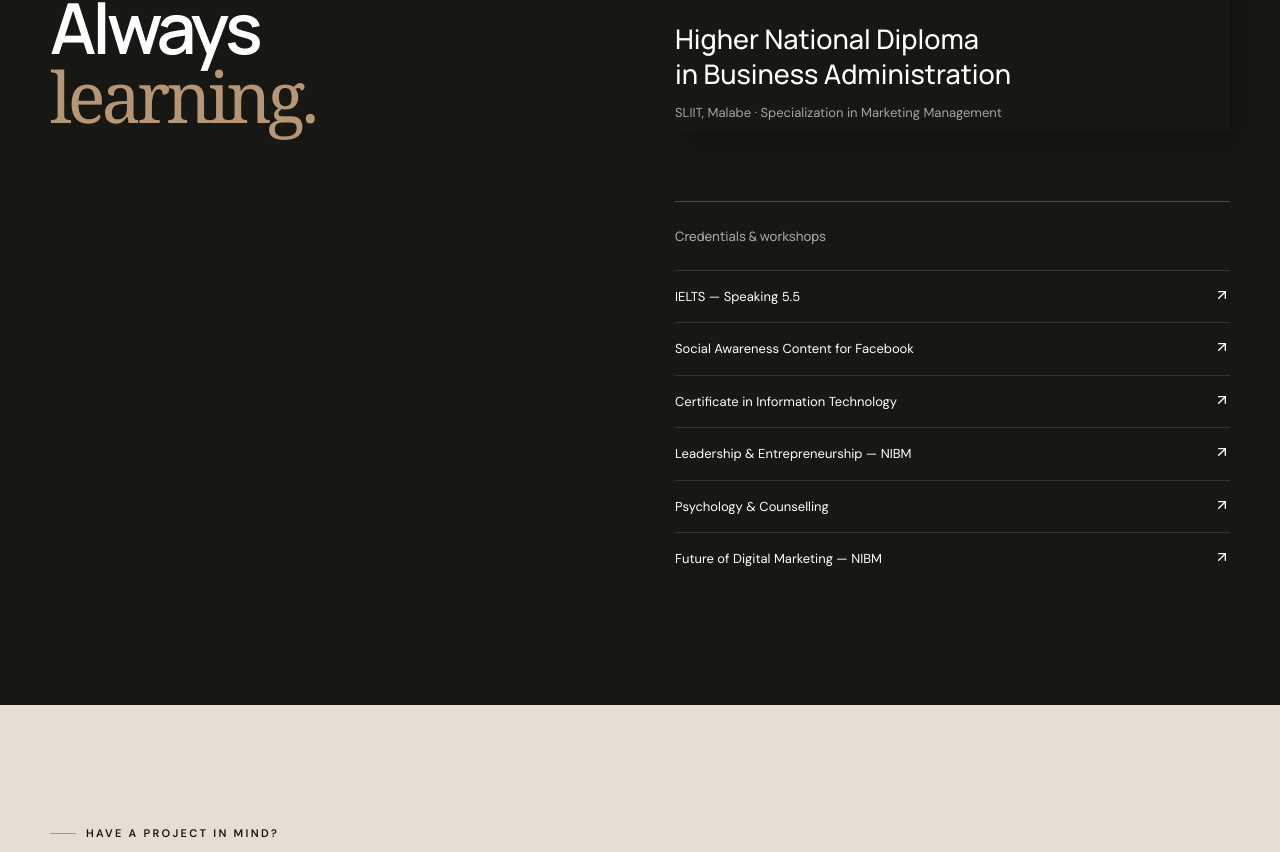
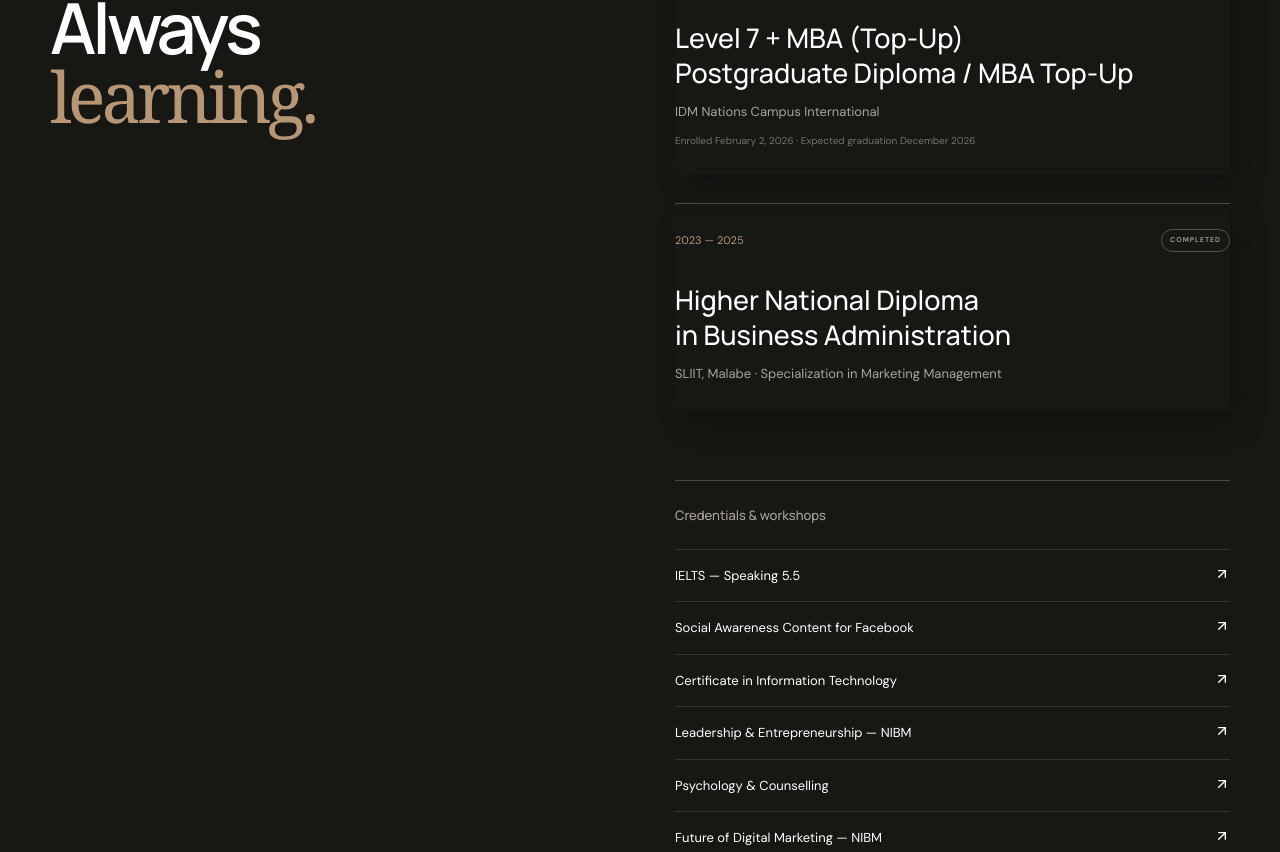
Before and after one commit to thakkifS/sabeers_portfolio, a React (Vite) app: page / in a window 1280 px wide. Shown: the part 4800-5652 px from the top of the page. Built offline with nearby package versions, Linux system fonts and the light colour scheme.

Commit message:
Update education and social profile links

```diff
--- a/src/components/Education.jsx
+++ b/src/components/Education.jsx
@@ -13,14 +13,35 @@
             <span>learning.</span>
           </h2>
         </motion.div>
-        <motion.div className="edu-card" {...reveal}>
+        <motion.div className="education-list" {...reveal}>
+          <article className="edu-card current">
+            <div className="edu-meta">
+              <span>FEB 2026 — DEC 2026</span>
+              <small>IN PROGRESS</small>
+            </div>
+            <h3>
+              Level 7 + MBA (Top-Up)
+              <br />
+              Postgraduate Diploma / MBA Top-Up
+            </h3>
+            <p>IDM Nations Campus International</p>
+            <p className="edu-dates">
+              Enrolled February 2, 2026 · Expected graduation December 2026
+            </p>
+          </article>
+
+          <article className="edu-card">
+            <div className="edu-meta">
               <span>2023 — 2025</span>
+              <small>COMPLETED</small>
+            </div>
             <h3>
               Higher National Diploma
               <br />
               in Business Administration
             </h3>
             <p>SLIIT, Malabe · Specialization in Marketing Management</p>
+          </article>
         </motion.div>
         <motion.div className="certs" {...reveal}>
           <h3>Credentials & workshops</h3>
--- a/src/components/Footer.jsx
+++ b/src/components/Footer.jsx
@@ -37,7 +37,11 @@
               Location<small>Al Karama, Dubai, UAE</small>
             </span>
           </div>
-          <a href="#">
+          <a
+            href="https://www.linkedin.com/in/sabeer-ul-hasan-549299325/"
+            target="_blank"
+            rel="noreferrer"
+          >
             <ArrowUpRight />
             <span>
               LinkedIn<small>Connect with me</small>
--- a/src/components/SocialMediaRail.jsx
+++ b/src/components/SocialMediaRail.jsx
@@ -30,9 +30,18 @@
 }
 
 const socialLinks = [
-  { label: "LinkedIn", href: "https://www.linkedin.com" },
-  { label: "Instagram", href: "https://www.instagram.com" },
-  { label: "Facebook", href: "https://www.facebook.com" },
+  {
+    label: "LinkedIn",
+    href: "https://www.linkedin.com/in/sabeer-ul-hasan-549299325/",
+  },
+  {
+    label: "Instagram",
+    href: "https://www.instagram.com/sabeer_ul_hasan?igsh=MWczNm8xdHB1cmcydw%3D%3D&utm_source=qr",
+  },
+  {
+    label: "Facebook",
+    href: "https://www.facebook.com/share/1Cu4YTHTRS/?mibextid=wwXIfr",
+  },
   { label: "YouTube", href: "https://www.youtube.com" },
   { label: "Email", href: "mailto:sabeerh2002@gmail.com", icon: Mail },
 ];
```
Also changed, not shown: src/index.css. Lines whose indentation alone changed are shown as unchanged.
